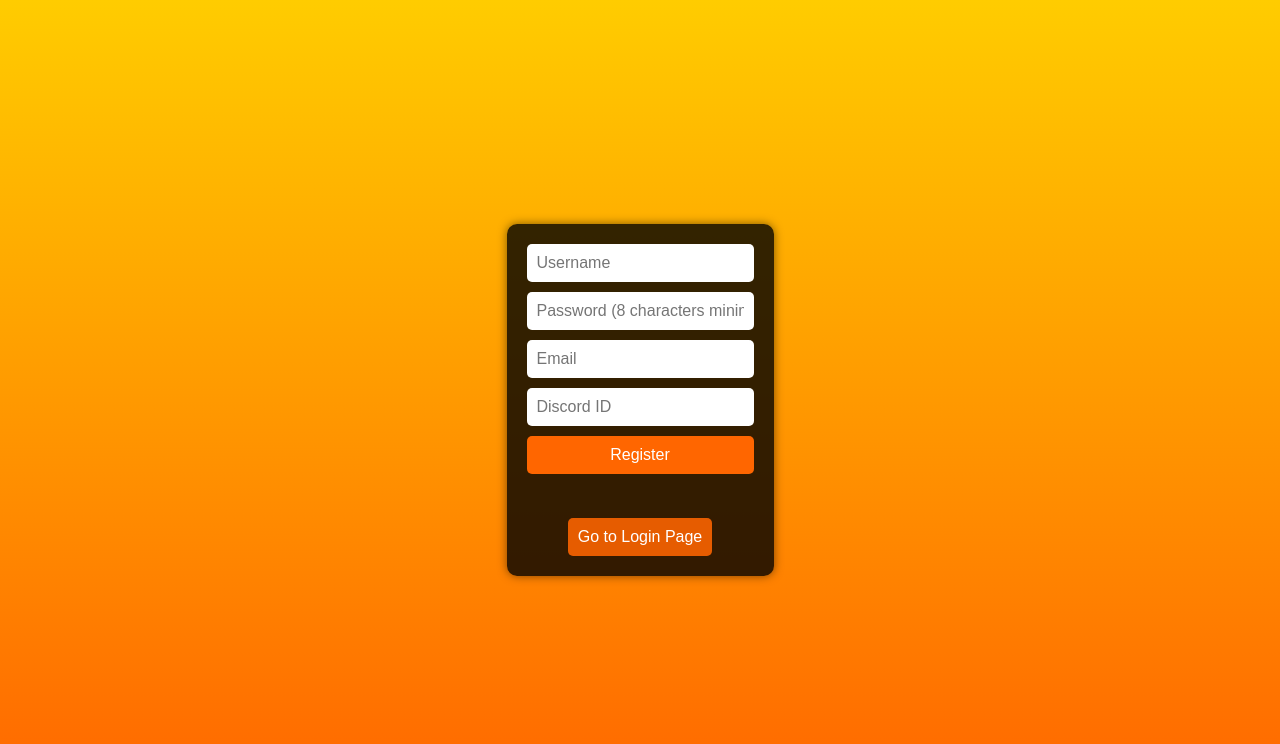
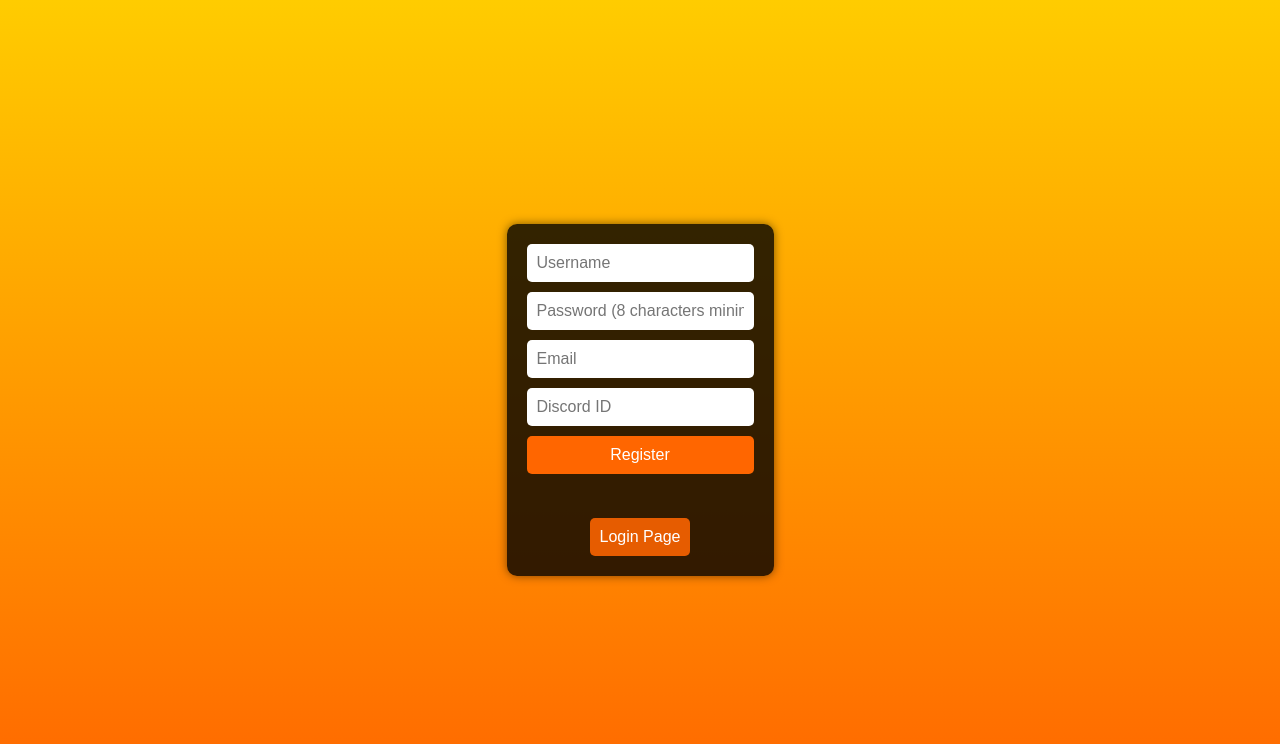
Before and after one commit to Echiconomi/formie, a plain HTML site: page index.html in a window 1280 px wide. Drawn offline with Linux system fonts and the light colour scheme.

Commit message:
index.html

```diff
--- a/index.html
+++ b/index.html
@@ -163,7 +163,7 @@
             <button type="submit">Register</button>
             <p id="reg-error-message"></p>
         </form>
-        <button id="loginRedirectButton" onclick="window.location.href='login.html';">Go to Login Page</button>
+        <button id="loginRedirectButton" onclick="window.location.href='login.html';">Login Page</button>
     </div>
 </body>
 </html>
```
